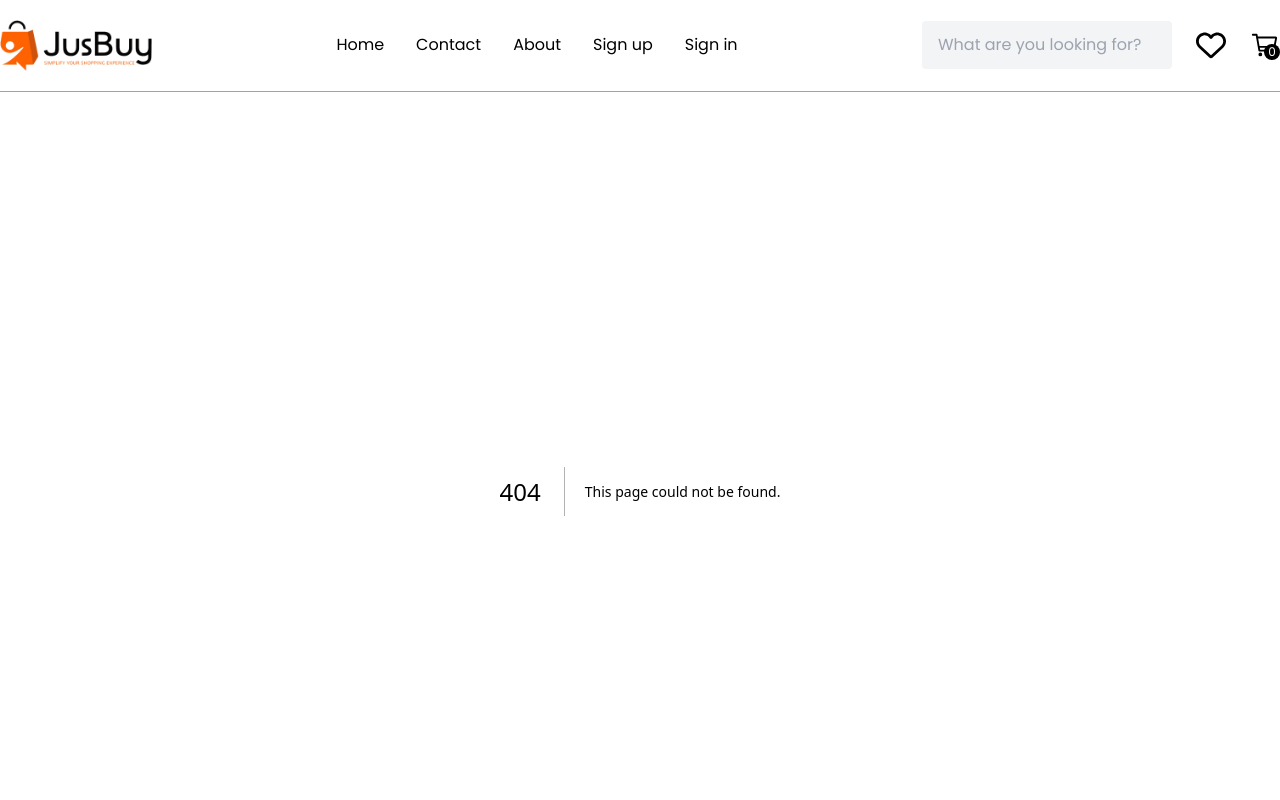
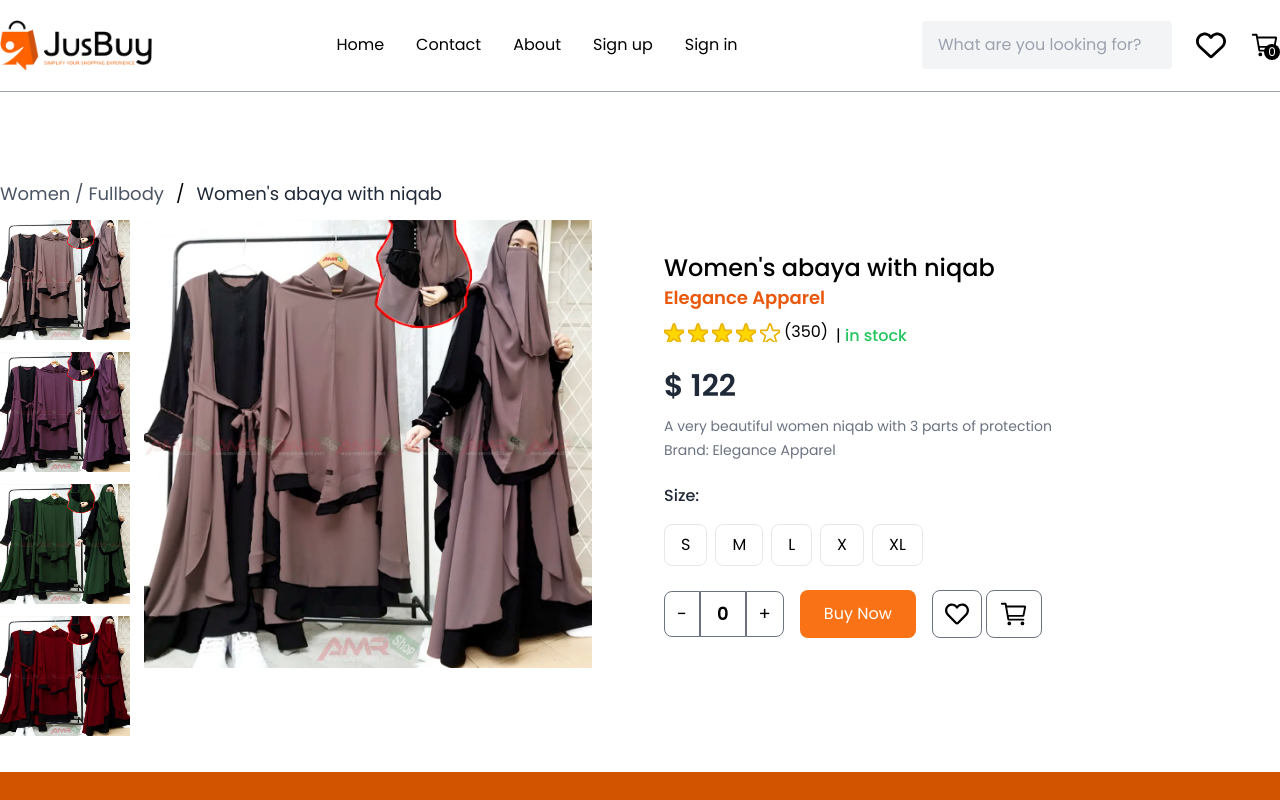
Before and after one commit to Shakil57375/jus-buy, a Next.js app: page /products/1232148668544 in a window 1280 px wide. Before the commit this address had no page. Shown: the top 800 px of the page. Built offline with nearby package versions, Linux system fonts and the light colour scheme.

Commit message:
product page details info added

```diff
--- /dev/null
+++ b/app/(website)/(pages)/products/[id]/page.jsx
@@ -0,0 +1,184 @@
+"use client";
+import { useShopContext } from "@/app/context/ShopContext";
+import Image from "next/image";
+import { useParams } from "next/navigation";
+import { useState } from "react";
+import { FaRegHeart } from "react-icons/fa";
+import { IoCartOutline } from "react-icons/io5";
+// Custom Rating Component
+const RatingComponent = ({ value, max = 5 }) => {
+  const stars = Array.from({ length: max }, (v, i) => i + 1);
+
+  return (
+    <div className="flex items-center gap-1">
+      {stars.map((star) => (
+        <svg
+          key={star}
+          xmlns="http://www.w3.org/2000/svg"
+          fill={star <= value ? "gold" : "none"}
+          viewBox="0 0 24 24"
+          stroke="currentColor"
+          strokeWidth={2}
+          className="w-5 h-5 text-yellow-500"
+        >
+          <path
+            strokeLinecap="round"
+            strokeLinejoin="round"
+            d="M11.049 2.927c.3-.921 1.603-.921 1.902 0l2.11 6.518a1 1 0 00.95.69h6.84c.97 0 1.371 1.24.588 1.81l-5.53 4.02a1 1 0 00-.364 1.118l2.11 6.517c.3.92-.755 1.688-1.54 1.118l-5.53-4.02a1 1 0 00-1.176 0l-5.53 4.02c-.785.57-1.838-.197-1.539-1.118l2.11-6.517a1 1 0 00-.364-1.118l-5.53-4.02c-.783-.57-.383-1.81.588-1.81h6.84a1 1 0 00.95-.69l2.11-6.518z"
+          />
+        </svg>
+      ))}
+    </div>
+  );
+};
+const ProductDetail = () => {
+  const { id } = useParams(); // Get the 'id' from the dynamic route
+  const { products, currency } = useShopContext();
+  const [selectedImage, setSelectedImage] = useState(""); // Track selected image
+  const [Size, setSize] = useState("");
+  const [quantity, setQuantity] = useState(0);
+
+  const p_id = parseFloat(id);
+  // Find the product by ID
+  const product = products.find((p) => p._id === p_id);
+
+  if (!product) {
+    return <div>Product not found</div>;
+  }
+
+  // Set default selected image if not already set
+  if (!selectedImage) setSelectedImage(product.images[0]);
+
+  return (
+    <div className="pt-10 transition-opacity ease-in duration-500 opacity-100 mt-12 mb-6">
+      {/* Product Data */}
+      <p className="flex items-center gap-3 font-light text-lg mb-3 ">
+        <span className="text-gray-600">
+          {product.category} / {product.subCategory}
+        </span>{" "}
+        / <span className="text-gray-800">{product.name}</span>
+      </p>
+      <div className="flex gap-12 flex-col sm:flex-row ">
+        {/* Product Images */}
+        <div className="flex-1 flex flex-col-reverse sm:flex-row gap-2">
+          <div className="flex lg:flex-col md:flex-col overflow-x-auto justify-between sm:justify-normal lg:w-36 w-full">
+            {product.images.map((image, index) => (
+              <div key={index}>
+                {" "}
+                {/* Use index or a unique key */}
+                <Image
+                  onClick={() => setSelectedImage(image)} // Set clicked image as selected
+                  className="w-full md:w-[100px] lg:h-[120px] lg:w-[130px] md:h-[100px] h-[70px] sm:mb-3 flex-shrink-0 cursor-pointer"
+                  width={400}
+                  height={300}
+                  src={image}
+                  alt={`Thumbnail ${index}`}
+                />
+              </div>
+            ))}
+          </div>
+          <div className="w-full h-full md:h-[400px] md:w-[80%] lg:w-[80%]">
+            <Image
+              className="w-full h-auto"
+              width={400}
+              height={300}
+              src={selectedImage} // Show the selected image here
+              alt="Main product image"
+            />
+          </div>
+        </div>
+
+        {/* Product Info */}
+        <div className="flex-1 p-6 bg-white rounded-lg">
+          {/* Product Title and Brand */}
+          <h1 className="font-medium text-2xl mt-2">{product.name}</h1>
+          <p className="text-orange-600 font-semibold text-lg">
+            {product.sellerName}
+          </p>
+
+          {/* Ratings, Reviews and Availability */}
+          <div className="flex items-center mt-2 space-x-2">
+            {/* Rating Section */}
+            <div className="flex items-center gap-1 pb-2 ">
+              <RatingComponent value={product.rating} />
+              <p>({product.ratingCount})</p>
+            </div>
+            <div>
+              |{" "}
+              {product.inStock ? (
+                <span className="text-green-500 font-medium"> in stock</span>
+              ) : (
+                <span className="text-red-500 font-medium">out of stock</span>
+              )}
+            </div>
+          </div>
+
+          {/* Product Price */}
+          <p className="mt-4 text-3xl font-semibold text-gray-800">
+            {currency} {product.price}
+          </p>
+
+          {/* Product Description */}
+          <p className="mt-3 text-gray-500 text-sm">{product.description}</p>
+          <p className="text-gray-500 text-sm mt-1">Brand: {product.brand}</p>
+
+          {/* Size Selector */}
+          <div className="flex flex-col gap-4 my-6">
+            <p className="text-gray-800 font-medium">Size:</p>
+            <div className="flex gap-2">
+              {product.sizes.map((productSize) => (
+                <button
+                  onClick={() => setSize(productSize)}
+                  className={`btn ${
+                    productSize === Size ? "bg-orange-500 text-white" : "border"
+                  } rounded-lg px-4 py-2`}
+                  key={productSize}
+                >
+                  {productSize}
+                </button>
+              ))}
+            </div>
+          </div>
+
+          {/* Quantity and Action Buttons */}
+          <div className="flex items-center gap-4">
+            {/* Quantity Selector */}
+            <div className="flex items-center">
+              <button
+                onClick={() => setQuantity((prev) => prev - 1)}
+                className="btn border border-gray-500 hover:bg-orange-600 hover:text-white px-3 py-2 rounded-tl-lg rounded-bl-lg text-black text-lg"
+              >
+                -
+              </button>
+              <p className="text-lg border border-gray-500 font-semibold px-4 py-2">
+                {quantity}
+              </p>{" "}
+              {/* Example quantity */}
+              <button
+                onClick={() => setQuantity((prev) => prev + 1)}
+                className="btn border border-gray-500 hover:bg-orange-600 hover:text-white px-3 py-2 rounded-tr-lg rounded-br-lg text-black text-lg"
+              >
+                +
+              </button>
+            </div>
+
+            {/* Buy Now and Add to Cart */}
+            <div className="flex gap-1 ">
+              <button className="btn bg-orange-500 hover:bg-orange-600 text-white px-6 py-2 rounded-lg">
+                Buy Now
+              </button>
+              <button className="btn border border-gray-500 hover:bg-orange-600 hover:text-white px-3 py-2 rounded-lg ml-3">
+                <FaRegHeart className="text-2xl" />
+              </button>
+              <button className="btn border border-gray-500 hover:bg-orange-600 hover:text-white px-3 py-2 rounded-lg">
+                <IoCartOutline className="hover:text-gray-500 cursor-pointer text-3xl" />
+              </button>
+            </div>
+          </div>
+        </div>
+      </div>
+    </div>
+  );
+};
+
+export default ProductDetail;
--- a/components/custom/ProductItem.jsx
+++ b/components/custom/ProductItem.jsx
@@ -3,6 +3,7 @@ import { FaHeart, FaRegHeart } from "react-icons/fa";
 import Image from "next/image";
 import { useShopContext } from "@/app/context/ShopContext";
 import React from "react";
+import Link from "next/link";
 
 // Custom Rating Component
 const RatingComponent = ({ value, max = 5 }) => {
@@ -35,7 +36,7 @@ const ProductItem = ({ product }) => {
   const { currency, wishList, toggleWishList } = useShopContext();
 
   return (
-    <div>
+    <Link href={`/products/${product._id.toString()}`}>
       <div className="relative m-10 flex w-full max-w-xs flex-col overflow-hidden rounded-lg ">
         <div className=" mx-3 mt-3 h-60 overflow-hidden rounded-xl relative">
           <Image
@@ -78,7 +79,7 @@ const ProductItem = ({ product }) => {
           </div>
         </div>
       </div>
-    </div>
+    </Link>
   );
 };
 
--- a/public/assets/assets.js
+++ b/public/assets/assets.js
@@ -1,7 +1,7 @@
 import logo from "./logo.png";
-import google_icon from "./google-icon.png"
+import google_icon from "./google-icon.png";
 import about_us_img from "./How-to-write-about-us-page-for-eCommerce-website.png";
-import about_us_img_how_it_works_img from "./Customer-Journey-blog.gif"
+import about_us_img_how_it_works_img from "./Customer-Journey-blog.gif";
 import banner_1 from "./banner-1.webp";
 import banner_2 from "./banner-2.jpg";
 import banner_3 from "./banner-3.jpg";
@@ -55,18 +55,18 @@ import k_wc_1_1 from "./k-wc-1-1.webp";
 import k_wc_1_2 from "./k-wc-1-2.webp";
 import k_wc_1_3 from "./k-wc-1-3.webp";
 import k_wc_1_4 from "./k-wc-1-4.webp";
-import user_1 from "./user_1.jpg"
-import user_2 from "./user_2.jpg"
-import user_3 from "./user_3.jpg"
-import m_as_1_1 from "./m_as_1_1.jpg"
-import m_as_1_2 from "./m_as_1_2.jpg"
-import m_as_1_3 from "./m_as_1_3.jpg"
-import k_rj_1_1 from "./k_rj_1_1.jpg"
-import k_rj_1_2 from "./k_rj_1_2.jpg"
-import k_rj_1_3 from "./k_rj_1_3.jpg"
-import m_fs_1_1 from "./m_fs_1_1.webp"
-import m_fs_1_2 from "./m_fs_1_2.webp"
-import m_fs_1_3 from "./m_fs_1_3.webp"
+import user_1 from "./user_1.jpg";
+import user_2 from "./user_2.jpg";
+import user_3 from "./user_3.jpg";
+import m_as_1_1 from "./m_as_1_1.jpg";
+import m_as_1_2 from "./m_as_1_2.jpg";
+import m_as_1_3 from "./m_as_1_3.jpg";
+import k_rj_1_1 from "./k_rj_1_1.jpg";
+import k_rj_1_2 from "./k_rj_1_2.jpg";
+import k_rj_1_3 from "./k_rj_1_3.jpg";
+import m_fs_1_1 from "./m_fs_1_1.webp";
+import m_fs_1_2 from "./m_fs_1_2.webp";
+import m_fs_1_3 from "./m_fs_1_3.webp";
 
 export const assets = {
   logo,
@@ -139,9 +139,9 @@ export const products = [
   {
     _id: 1232148668544,
     name: "Women's abaya with niqab",
-    description: "A very beautiful women naqab with 3 parts of protection",
+    description: "A very beautiful women niqab with 3 parts of protection",
     price: 122,
-    discountPrice: 110, // added discount price
+    discountPrice: 110,
     images: [w_b_1_1, w_b_1_2, w_b_1_3, w_b_1_4],
     category: "Women",
     subCategory: "Fullbody",
@@ -150,8 +150,25 @@ export const products = [
     bestseller: true,
     latest: false,
     trending: true,
-    rating: 4.5, // average rating
-    ratingCount: 350, // number of ratings
+    rating: 4.5,
+    ratingCount: 350,
+    inStock: true,
+    sellerName: "Elegance Apparel",
+    brand: "Elegance Apparel",
+    reviews: [
+      {
+        userName: "Aisha Khan",
+        rating: 5,
+        review: "Amazing quality and beautiful design!",
+        image: w_b_1_1,
+      },
+      {
+        userName: "Fatima Ali",
+        rating: 4,
+        review: "Loved the niqab, but the size ran a bit small for me.",
+        image: w_b_1_2,
+      },
+    ],
   },
   {
     _id: 1232148668545,
@@ -159,7 +176,7 @@ export const products = [
     description:
       "A comfortable summer t-shirt made with breathable fabric for men.",
     price: 45,
-    discountPrice: 40, // added discount price
+    discountPrice: 40,
     images: [m_ts_1_1, m_ts_1_2, m_ts_1_3, m_ts_1_4, m_ts_1_5],
     category: "Men",
     subCategory: "Topware",
@@ -168,15 +185,32 @@ export const products = [
     bestseller: false,
     latest: true,
     trending: false,
-    rating: 4.0, // average rating
-    ratingCount: 210, // number of ratings
+    rating: 4.0,
+    ratingCount: 210,
+    inStock: true,
+    sellerName: "Summer Vibes",
+    brand: "Summer Vibes",
+    reviews: [
+      {
+        userName: "Ahmed Raza",
+        rating: 4,
+        review: "Great fabric, very comfortable for hot weather.",
+        image: m_ts_1_1,
+      },
+      {
+        userName: "Mohammed Iqbal",
+        rating: 3,
+        review: "Good quality, but not very durable.",
+        image: m_ts_1_2,
+      },
+    ],
   },
   {
     _id: 1232148668546,
     name: "Women's Winter Coat",
     description: "Warm and stylish women's coat, perfect for winter wear.",
     price: 210,
-    discountPrice: 190, // added discount price
+    discountPrice: 190,
     images: [w_wc_1_1, w_wc_1_2, w_wc_1_3, w_wc_1_4],
     category: "Women",
     subCategory: "Winterware",
@@ -185,8 +219,25 @@ export const products = [
     bestseller: true,
     latest: false,
     trending: true,
-    rating: 4.8, // average rating
-    ratingCount: 500, // number of ratings
+    rating: 4.8,
+    ratingCount: 500,
+    inStock: false,
+    sellerName: "Winter Elegance",
+    brand: "Winter Elegance",
+    reviews: [
+      {
+        userName: "Sara Malik",
+        rating: 5,
+        review: "Super warm and stylish! Perfect for winter.",
+        image: w_wc_1_1,
+      },
+      {
+        userName: "Leena Hameed",
+        rating: 4,
+        review: "Great coat, but wish it had more color options.",
+        image: w_wc_1_2,
+      },
+    ],
   },
   {
     _id: 1232148668547,
@@ -194,7 +245,7 @@ export const products = [
     description:
       "Light and breathable shorts for kids, perfect for hot summer days.",
     price: 30,
-    discountPrice: 25, // added discount price
+    discountPrice: 25,
     images: [k_ss_1_1, k_ss_1_2, k_ss_1_3],
     category: "Kids",
     subCategory: "Bottomware",
@@ -203,15 +254,32 @@ export const products = [
     bestseller: false,
     latest: true,
     trending: true,
-    rating: 3.7, // average rating
-    ratingCount: 180, // number of ratings
+    rating: 3.7,
+    ratingCount: 180,
+    inStock: true,
+    sellerName: "Kids Funwear",
+    brand: "Kids Funwear",
+    reviews: [
+      {
+        userName: "Rahim Siddique",
+        rating: 4,
+        review: "Perfect for summer! My kids love it.",
+        image: k_ss_1_1,
+      },
+      {
+        userName: "Amina Jaffar",
+        rating: 3,
+        review: "Comfortable, but the color faded after a few washes.",
+        image: k_ss_1_2,
+      },
+    ],
   },
   {
     _id: 1232148668548,
     name: "Women's Full-Length Abaya",
     description: "Elegant and modest abaya for women, covering full body.",
     price: 150,
-    discountPrice: 135, // added discount price
+    discountPrice: 135,
     images: [w_b_2_1, w_b_2_2, w_b_2_3, w_b_2_4, w_b_2_5],
     category: "Women",
     subCategory: "Fullbody",
@@ -220,15 +288,32 @@ export const products = [
     bestseller: true,
     latest: false,
     trending: false,
-    rating: 4.6, // average rating
-    ratingCount: 420, // number of ratings
+    rating: 4.6,
+    ratingCount: 420,
+    inStock: true,
+    sellerName: "Graceful Attire",
+    brand: "Graceful Attire",
+    reviews: [
+      {
+        userName: "Zara Hussain",
+        rating: 5,
+        review: "Beautiful abaya! Very comfortable and well-made.",
+        image: w_b_2_1,
+      },
+      {
+        userName: "Fariha Tariq",
+        rating: 4,
+        review: "Good quality, but the material is a little heavy for summer.",
+        image: w_b_2_2,
+      },
+    ],
   },
   {
     _id: 1232148668549,
     name: "Men's Winter Coat",
     description: "Durable winter jacket for men with extra insulation.",
     price: 180,
-    discountPrice: 160, // added discount price
+    discountPrice: 160,
     images: [m_wc_1_1, m_wc_1_2, m_wc_1_3, m_wc_1_4],
     category: "Men",
     subCategory: "Winterware",
@@ -237,15 +322,32 @@ export const products = [
     bestseller: false,
     latest: true,
     trending: true,
-    rating: 4.2, // average rating
-    ratingCount: 300, // number of ratings
+    rating: 4.2,
+    ratingCount: 300,
+    inStock: true,
+    sellerName: "Winter Essentials",
+    brand: "Winter Essentials",
+    reviews: [
+      {
+        userName: "Ali Zafar",
+        rating: 5,
+        review: "Excellent coat for cold weather! Very warm.",
+        image: m_wc_1_1,
+      },
+      {
+        userName: "Omar Farooq",
+        rating: 4,
+        review: "Good coat, but the fit is a bit loose.",
+        image: m_wc_1_2,
+      },
+    ],
   },
   {
     _id: 1232148668551,
     name: "Men's Casual Pants",
     description: "Comfortable casual pants for everyday wear.",
     price: 70,
-    discountPrice: 65, // added discount price
+    discountPrice: 65,
     images: [m_cp_1_1, m_cp_1_2, m_cp_1_3],
     category: "Men",
     subCategory: "Bottomware",
@@ -254,15 +356,32 @@ export const products = [
     bestseller: false,
     latest: true,
     trending: false,
-    rating: 3.9, // average rating
-    ratingCount: 150, // number of ratings
+    rating: 3.9,
+    ratingCount: 150,
+    inStock: true,
+    sellerName: "Urban Essentials",
+    brand: "Urban Essentials",
+    reviews: [
+      {
+        userName: "Zain Raza",
+        rating: 4,
+        review: "Very comfortable pants, perfect for casual wear.",
+        image: m_cp_1_1,
+      },
+      {
+        userName: "Nabeel Sheikh",
+        rating: 3,
+        review: "Decent quality but the material could be softer.",
+        image: m_cp_1_2,
+      },
+    ],
   },
   {
     _id: 1232148668552,
     name: "Kids' Winter Coat",
     description: "Stylish and warm winter coat for kids.",
     price: 95,
-    discountPrice: 85, // added discount price
+    discountPrice: 85,
     images: [k_wc_1_1, k_wc_1_2, k_wc_1_3, k_wc_1_4],
     category: "Kids",
     subCategory: "Winterware",
@@ -271,58 +390,24 @@ export const products = [
     bestseller: false,
     latest: true,
     trending: true,
-    rating: 4.4, // average rating
-    ratingCount: 250, // number of ratings
+    rating: 4.4,
+    ratingCount: 250,
+    inStock: true,
+    sellerName: "Kids Warmwear",
+    brand: "Kids Warmwear",
+    reviews: [
+      {
+        userName: "Asma Tariq",
+        rating: 5,
+        review: "Adorable coat! Keeps my kids warm and looks great.",
+        image: k_wc_1_1,
+      },
+      {
+        userName: "Rahila Majeed",
+        rating: 4,
+        review: "Good coat, but runs a little small.",
+        image: k_wc_1_2,
+      },
+    ],
   },
-  {
-    _id: 1232148668553,
-    name: "Men's Formal Shirt",
-    description: "A stylish formal shirt for business and special occasions.",
-    price: 60,
-    discountPrice: 55,
-    images: [m_fs_1_1, m_fs_1_2, m_fs_1_3],
-    category: "Men",
-    subCategory: "Topware",
-    sizes: ["M", "L", "XL"],
-    date: 1716634345457,
-    bestseller: true,
-    latest: false,
-    trending: true,
-    rating: 4.5,
-    ratingCount: 200,
-  },
-  {
-    _id: 1232148668555,
-    name: "Kids' Rain Jacket",
-    description: "A waterproof rain jacket for kids to keep them dry.",
-    price: 45,
-    discountPrice: 40,
-    images: [k_rj_1_1, k_rj_1_2, k_rj_1_3],
-    category: "Kids",
-    subCategory: "Outerwear",
-    sizes: ["S", "M", "L"],
-    date: 1716634345459,
-    bestseller: false,
-    latest: true,
-    trending: false,
-    rating: 4.0,
-    ratingCount: 120,
-  },
-  {
-    _id: 1232148668556,
-    name: "Men's Athletic Shorts",
-    description: "Comfortable shorts designed for sports and outdoor activities.",
-    price: 35,
-    discountPrice: 30,
-    images: [m_as_1_1, m_as_1_2, m_as_1_3],
-    category: "Men",
-    subCategory: "Bottomware",
-    sizes: ["M", "L", "XL"],
-    date: 1716634345460,
-    bestseller: false,
-    latest: true,
-    trending: true,
-    rating: 4.6,
-    ratingCount: 180,
-  }
 ];
```
